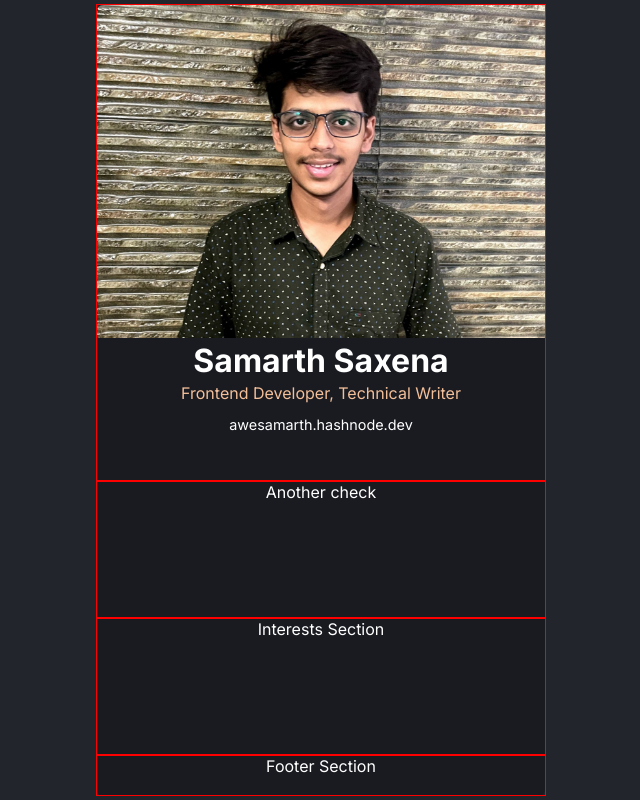
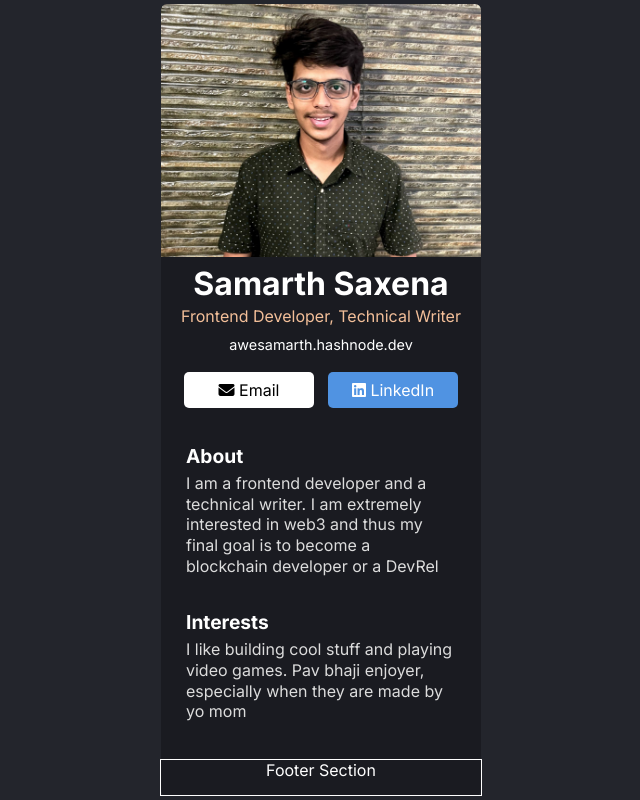
Before and after one commit to AweSamarth/digital-business-card, a React (Vite) app: page / in a window 1280 px wide. Shown: the whole page, without its empty margins (319-959 px from the left). Built offline with nearby package versions, Linux system fonts and the light colour scheme.

Commit message:
almost done (?)

```diff
--- a/index.html
+++ b/index.html
@@ -7,6 +7,8 @@
     <link href="https://fonts.googleapis.com/css2?family=Inter:wght@400;600;700&display=swap" rel="stylesheet">
     <link rel="icon" type="image/svg+xml" href="/vite.svg" />
     <link rel="stylesheet" type="text/css" href="./src/App.css" />
+    <script src="https://kit.fontawesome.com/419b99ae8d.js" crossorigin="anonymous"></script>
+
     <meta name="viewport" content="width=device-width, initial-scale=1.0" />
     <title>Digital Business Card</title>
   </head>
--- a/src/About.jsx
+++ b/src/About.jsx
@@ -3,6 +3,11 @@ import React from 'react'
 export default function About(){
 
     return(
-        <div className='component' id="about">Another check</div>
+        <div className='component' id="about">
+            <div id="abouttext">About</div>
+            <div id="othertext">I am a frontend developer and a technical writer. I am extremely interested in web3 and thus
+            my final goal is to become a blockchain developer or a DevRel  </div>
+        </div>
+
     )
 }
--- a/src/App.css
+++ b/src/App.css
@@ -19,7 +19,7 @@ body{
   background: #1A1B21;
   display:flex;
   text-align: center;
-  width:35%;
+  width:25%;
   height:99%;
   /* border:1px solid red; */
   border-radius:6px;
@@ -36,7 +36,7 @@ body{
 }
 
 .component{
-  border:1px solid red;
+  /* border:1px solid red; */
   width:100%;
 }
 
@@ -45,44 +45,118 @@ body{
 
 
 #info{
+  /* border: 1px solid white; */
+  padding-bottom: 0;
   height:60%;
+  overflow: hidden;
 }
 a{
   text-decoration: none;
   color:unset;
 }
 .infotext-container{
+  /* border: 1px solid white; */
+
+  display: flex;
+  flex-direction: column;
   padding-top:0.2em;
+  padding-left:1em;
+  padding-right:1em;
+  padding-bottom: 1em;
   /* border:1px solid white; */
 }
 
 .imagecontainer{
   overflow:hidden;
-
-  height:70%;
+  border-top-left-radius: 6px;
+  border-top-right-radius: 6px;
+  height:60%;
 }
 
 #thepfp{
-  border-top-left-radius: 6px;
-  border-top-right-radius: 6px;
-  height: 100%;
+
   width:105%;
+  height:100%;
   object-fit: cover;
   object-position:top;
+
 }
 #name{
+  /* border: 1px solid blue; */
+  padding-top:0.1em;
   font-size: 2em;
   font-weight: 700;
 }
 #whatido{
+  /* border: 1px solid blue; */
+
   margin-block:0.2em;
   font-size:1em;
   color: #F3BF99;
 
 }
 #website{
-  margin-block:0.9em;
+  /* border: 1px solid blue; */
+
+  margin-block:0.5em;
   font-size:0.9em;
+}
+#somelinks{
+  margin-top:0.7em;
+
+  /* border: 1px solid white; */
+  display: flex;
+  flex-direction: row;
+  justify-content: space-around;
+}
+#email{
+  cursor:pointer;
+  border-radius: 5px;
+  padding-block: 0.5em;
+  background:white;
+  color:black;
+  /* border: 1px solid white; */
+  width:45%;
+}
+#linkedin{
+  cursor:pointer;
+  border-radius: 5px;
+  background: #5093E2;
+  padding-block: 0.5em;
+  /* border:1px solid white; */
+  width: 45%;
+}
+
+
+
+
+
+
+
+
+#about{
+  height:22.5%;
+  padding-top:0.5em;
+  /* border: 1px solid white; */
+}
+#abouttext{
+  text-align: left;
+  /* border:1px solid white; */
+  padding-top:0.5em;
+  padding-left:25px;
+  padding-right:25px;
+  font-size:1.2em;
+  font-weight: 700;
+}
+
+#othertext{
+  color: #DCDCDC;
+  margin-top:5px;
+  padding-left:25px;
+  padding-right:25px;
+  text-align: left;
+  line-height: 1.3em;
+
 }
 
 
@@ -93,12 +167,31 @@ a{
 
 
 
-#about{
-  height:17.5%;
+
+#interests{
+  padding-top:0.5em;
+
+  height:22.5%;
 }
-#interests{
-  height:17.5%;
+#interesthead{
+  text-align: left;
+  /* border:1px solid white; */
+  padding-top:0.5em;
+  padding-left:25px;
+  padding-right:25px;
+  font-size:1.2em;
+  font-weight: 700;
 }
+#myinterests{
+  color: #DCDCDC;
+  margin-top:5px;
+  padding-left:25px;
+  padding-right:25px;
+  text-align: left;
+  line-height: 1.3em;
+}
+
 #footer{
+  border:1px solid white;
   height:5%;
 }
--- a/src/Info.jsx
+++ b/src/Info.jsx
@@ -12,7 +12,10 @@ export default function Info(){
                 <div id="name">Samarth Saxena</div>
                 <div id="whatido">Frontend Developer, Technical Writer</div>
                 <div id="website"><a href="https://awesamarth.hashnode.dev" target="_blank">awesamarth.hashnode.dev</a></div>
-
+                <div id="somelinks">
+                    <div id="email"><a href="mailto:samarthasaxena1672003@gmail.com" target="_blank"> <i className="fa-solid fa-envelope"></i> Email</a></div>
+                    <div id="linkedin"><a href="https://linkedin.com/in/awesamarth" target="_blank"><i className="fa-brands fa-linkedin"></i> LinkedIn</a></div>
+                </div>
             </div>
         </div>
     )
--- a/src/Interests.jsx
+++ b/src/Interests.jsx
@@ -2,6 +2,11 @@ import React from "react"
 
 export default function Interests(){
     return(
-        <div className='component' id="interests" >Interests Section</div>
+        <div className='component' id="interests" >
+            <div id="interesthead">Interests</div>
+            <div id="myinterests">I like building cool stuff and playing video games. Pav bhaji enjoyer, especially when they are made by
+            yo mom</div>
+        </div>
+
     )
 }
```
